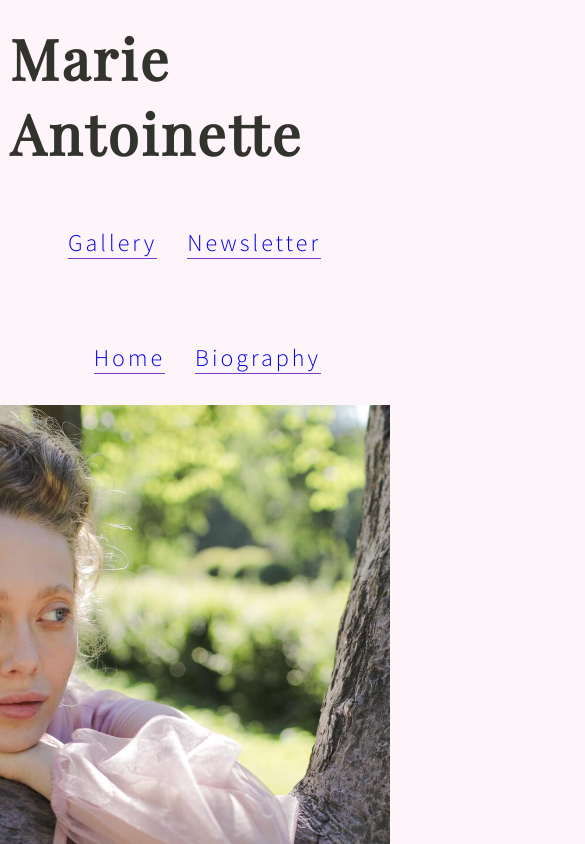
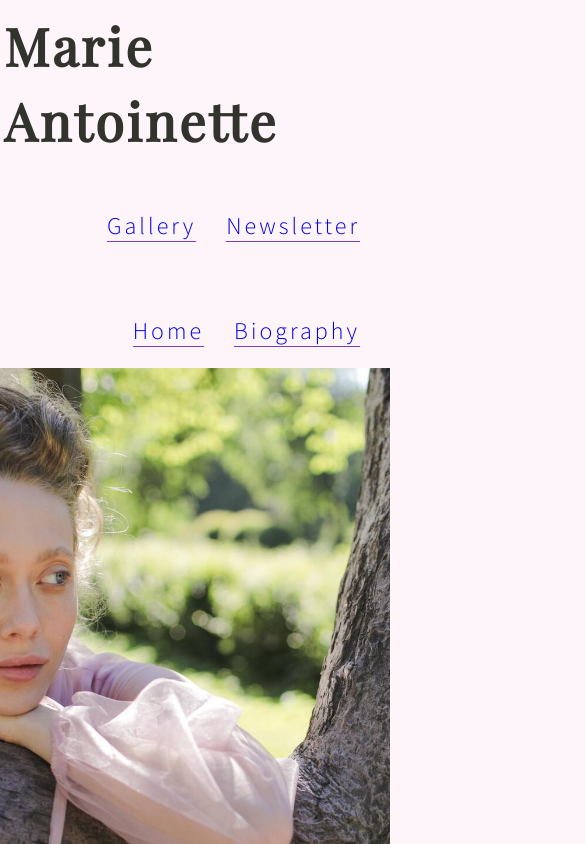
Before and after one commit to RebeccaKen/Marie-Antoinette-a-life-and-death, a plain HTML site: page index.html in a window 390 px wide. Shown: the top 844 px of the page, 585 px wide, since content can reach past the window. Drawn offline with nearby package versions, Linux system fonts and the light colour scheme.

Commit message:
Made changes across repsonsive design styling

```diff
--- a/assets/css/style.css
+++ b/assets/css/style.css
@@ -28,16 +28,26 @@ h2 {
   color: #33332e;
 }
 
+.logo-contanier {
+  display: flex;
+  justify-content: flex-start;
+  flex-direction: column;
+}
 
 #logo {
   float: left;
-  font-size: 280%;
-  padding-top: 20px;
-  padding-bottom: 5px;
-  padding-left: 10px;
+  font-size: 260%;
+  padding-top: 2%;
+  padding-left: 1%;
 }
 
 /* navigation links */
+
+.menu-container {
+  display: flex;
+  justify-content: flex-end;
+  flex-direction: column;
+}
 
 #menu {
   font-size: 120%;
@@ -51,25 +61,14 @@ h2 {
   line-height: 75px;
 }
 
-#menu li {
-  float: right;
-  list-style-type: none;
-  margin-right: 30px;
-  padding-bottom: 10px;
+#menu > li {
+    float: right;
+    margin-right: 30px;
+    list-style-type: none;
 }
 
 #menu a {
   text-decoration: none;
-}
-
-/* navigation links */
-
-#menu {
-  font-size: 120%;
-  font-weight: 500;
-  letter-spacing: 3px;
-  color: #7e3bc2;
-  padding-top: 20px;
 }
 
 #menu a:hover {
@@ -88,6 +87,7 @@ h2 {
   overflow: hidden;
 
   position: relative;
+  display: flex;
 }
 
 #cover-text,
@@ -100,6 +100,7 @@ h2 {
   width: 100%;
   background: url('../images/Marie-portrait-1.jpg') no-repeat center center;
   background-size: cover;
+  display: flex;
 }
 
 /* cover-text */
@@ -236,6 +237,12 @@ hr {
 /* timeline - timeline structure code was built with the coding tutorial 'How to Create a Vertical Timeline - HTML & CSS Tutorial' by dcode.
 Link here: https://www.youtube.com/watch?v=AIDiMA_C3sg
 */
+.timeline-container {
+  display: flex;
+  justify-content: center;
+  flex-direction: column;
+}
+
 
 #timeline > h2 {
   text-align: center;
@@ -346,17 +353,17 @@ Link here: https://www.youtube.com/watch?v=AIDiMA_C3sg
 
 /* video */
 
-.iframe-container {
-  padding-left: 18%;
-}
+.video-container {
+  display: flex;
+  justify-content: center;
+  flex-direction: row;
+ }
 
-#video > h2 {
-  padding-bottom: 5%;
-  padding-right: 20%;
-  padding-left: 16%;
-}
+ #video >h2 {
+  padding-bottom: 2%;
+ }
+/* gallery */
 
-/* gallery */
 
 #gallery {
   width: 100%;
@@ -474,15 +481,13 @@ footer {
 
 /* for mobile screen sizes of 380px wide and down */
 
-@media screen and (max-width: 380px) {
+@media screen and (max-width: 320px) {
   #logo {
     text-align: center;
     margin: 0 auto;
     padding-left: 12px;
     margin-bottom: 5px;
   }
-
-
 
   #menu li {
     float: left;
@@ -548,7 +553,14 @@ footer {
     display: none;
   }
 
+
   /* gallery */
+
+  .gallery-container {
+    display: flex;
+    justify-content: flex-start;
+    flex-direction: column;
+  }
 
   #gallery {
     padding: 0;
@@ -561,6 +573,7 @@ footer {
     display: inline;
     padding-bottom: 5%;
   }
+
 
   #video {
     text-align: center;
@@ -659,16 +672,7 @@ footer {
     padding-right: 3%;
   }
 
-  #menu {
-     padding-right: 10%;
-     padding-left: 3%;
-  }
 
-  #menu > li {
-    float: left;
-    list-style-type:none;
-    margin-right: 30px;
-  }
 
   #cover-text {
     bottom: 60px;
@@ -719,7 +723,8 @@ footer {
     text-align: center;
     padding: 0 20px;
   }
-}
+
+
 
 /* biograpgy section */
 
--- a/index.html
+++ b/index.html
@@ -13,12 +13,15 @@
 <body>
      <!--logo-->
     <header>
+        <div class = "logo-contanier">
         <a href="index.html">
             <h1 id="logo">Marie Antoinette</h1>
         </a>
+        </div>
     </header>
          <!-- navigation menu -->
         <nav>
+        <div class = "menu-container">
             <ul id="menu">
                 <li>
                     <a href="newsletter.html" class="active">Newsletter</a>
@@ -33,6 +36,7 @@
                     <a href="index.html" class="active">Home</a>
                 </li>
             </ul>
+        </div>
         </nav>
     </header>
     <!-- hero image and cover text -->
@@ -102,6 +106,7 @@
         </div>
     </section>
     <!-- timeline -->
+    <div class="timeline-container">
     <section id="timeline">
         <h2>Timeline</h2>
           <div class="timeline">
@@ -164,6 +169,7 @@
                 <div class="timeline__date"></div>
             </div>
     </section>
+  </div>
     <!-- social network links -->
     <footer>
         <ul class="social-networks">
```
Also changed, not shown: biography.html (+3 -0 lines), gallery.html (+2 -1 lines).
